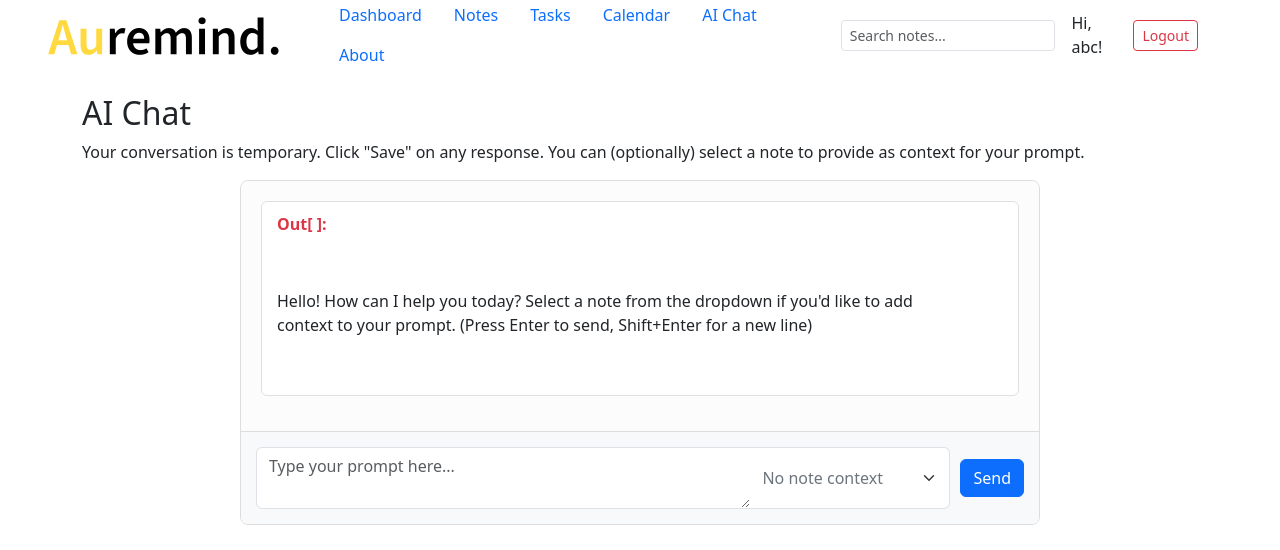
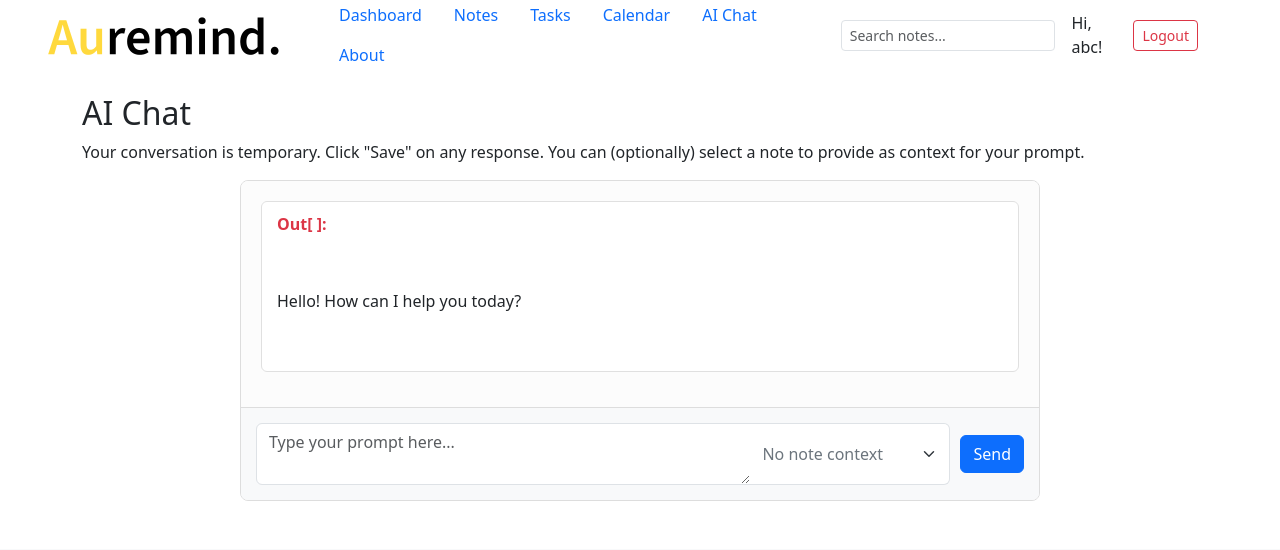
Before and after one commit to AureMind/AureMind-Personal-AI-Manager, a Django app: page /chat/ in a window 1280 px wide. Shown: the top 550 px of the page. Run offline with Django 5.2, Linux system fonts and the light colour scheme; a user stored in the database is signed in; data comes from the database, SQL or seed files in the repository.

Commit message:
minor updates

```diff
--- a/Personal_Manager/settings.py
+++ b/Personal_Manager/settings.py
@@ -12,7 +12,7 @@ https://docs.djangoproject.com/en/5.2/ref/settings/
 
 from pathlib import Path
 import os
-import api
+from .api import api
 
 # Build paths inside the project like this: BASE_DIR / 'subdir'.
 BASE_DIR = Path(__file__).resolve().parent.parent
@@ -131,4 +131,4 @@ LOGOUT_REDIRECT_URL = 'notes:login'       # where to go after logout
 MEDIA_URL = '/media/'
 MEDIA_ROOT = os.path.join(BASE_DIR, 'media')
 
-GOOGLE_API_KEY = api.api
+GOOGLE_API_KEY = api
--- a/notes/templates/AI/chat.html
+++ b/notes/templates/AI/chat.html
@@ -122,7 +122,7 @@
 <div id="chat-container">
   <div id="chat-history">
     <div class="chat-cell output-cell">
-        <div class="output-cell-content">Hello! How can I help you today? Select a note from the dropdown if you'd like to add context to your prompt. (Press Enter to send, Shift+Enter for a new line)</div>
+        <div class="output-cell-content">Hello! How can I help you today?</div>
     </div>
   </div>
 
```
